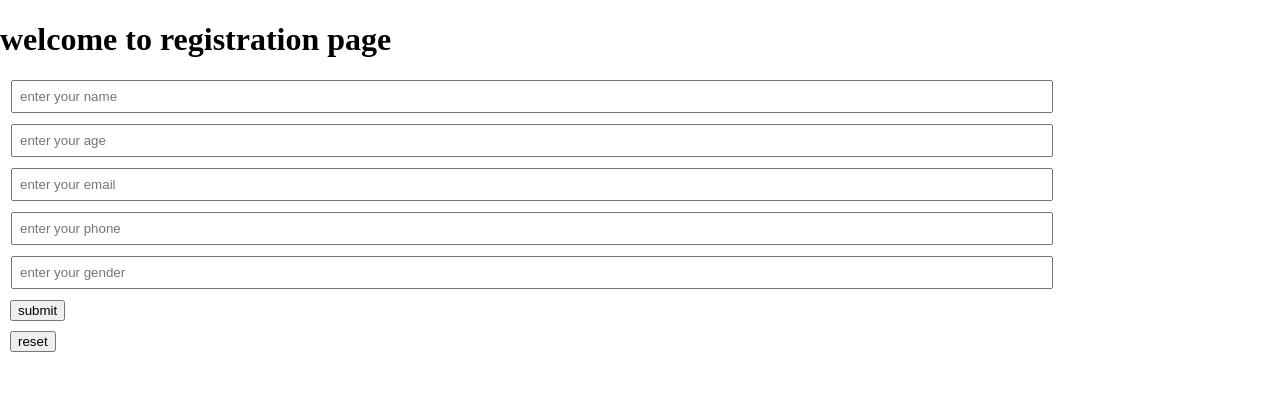
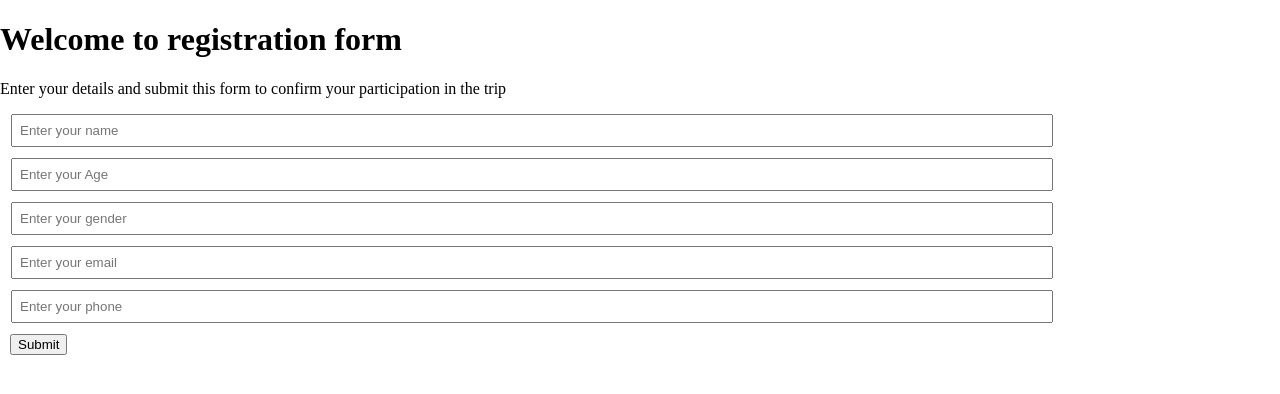
Before and after one commit to AhmedKiser/CSE311Project, a PHP site: page /reg.php in a window 1280 px wide. Shown: the top 394 px of the page. Run offline with PHP 8.4, Linux system fonts and the light colour scheme.

Commit message:
reg fixed

```diff
--- a/reg.php
+++ b/reg.php
@@ -1,35 +1,43 @@
 <?php
-
-
-    if(isset($_POST['name'])){
+$insert = false;
+if(isset($_POST['name'])){
+    // Set connection variables
     $server = "localhost";
     $username = "root";
     $password = "";
-    $database = 'registration';
 
-    $conn = mysqli_connect($server,$username,$password,$database);
+    // Create a database connection
+    $con = mysqli_connect($server, $username, $password);
 
+    // Check for connection success
+    if(!$con){
+        die("connection to this database failed due to" . mysqli_connect_error());
+    }
+    // echo "Success connecting to the db";
 
-    if(!$conn){
-        die("connection failure".mysqli_connect_error());
-    }
-    echo "successfull";
-
+    // Collect post variables
     $name = $_POST['name'];
+    $gender = $_POST['gender'];
     $age = $_POST['age'];
     $email = $_POST['email'];
     $phone = $_POST['phone'];
-    $gender = $_POST['gender'];
 
+    $sql = "INSERT INTO `registration`.`reg` (`name`, `age`, `gender`, `email`, `phone`,`dt`) VALUES ('$name', '$age', '$gender', '$email', '$phone', current_timestamp());";
+    // echo $sql;
 
-    $sql = "INSERT INTO `reg` (`age`, `email`, `phone`, `gender`, `name`, `dt`) VALUES ('$age', '$email', '$phone', '$gender', '$name', current_timestamp());";
-    echo $sql;
+    // Execute the query
+    if($con->query($sql) == true){
+        // echo "Successfully inserted";
 
-    if($conn->query($sql)==true){
-        echo "successfull";
+        // Flag for successful insertion
+        $insert = true;
     }
-    else
-        echo "fail";
+    else{
+        echo "ERROR: $sql <br> $con->error";
+    }
+
+    // Close the database connection
+    $con->close();
 }
 ?>
 
@@ -37,24 +45,31 @@
 <html lang="en">
 <head>
     <meta charset="UTF-8">
-    <meta http-equiv="X-UA-Compatible" content="IE=edge">
     <meta name="viewport" content="width=device-width, initial-scale=1.0">
-    <title>Registration</title>
+    <title>Welcome to Travel Form</title>
+    <link href="https://fonts.googleapis.com/css?family=Roboto|Sriracha&display=swap" rel="stylesheet">
     <link rel="stylesheet" href="style.css">
 </head>
 <body>
-    <h1>welcome to registration page</h1>
-
+    <!-- <img class="bg" src="bg.jpg" alt="IIT Kharagpur"> -->
     <div class="container">
+        <h1>Welcome to registration form</h3>
+        <p>Enter your details and submit this form to confirm your participation in the trip </p>
+        <?php
+        if($insert == true){
+        echo "<p class='submitMsg'>Thanks for submitting your form</p>";
+        }
+    ?>
         <form action="reg.php" method="post">
-            <input type="text" name="Name" id="name" placeholder="enter your name">
-            <input type="text" name="age" id="age" placeholder="enter your age">
-            <input type="text" name="email" id="email " placeholder="enter your email">
-            <input type="text" name="phone" id="phone " placeholder="enter your phone">
-            <input type="text" name="gender" id="gender" placeholder="enter your gender">
-            <button class="btn" id="submit">submit</button>
-            <button class="btn" id="reset">reset</button>
+            <input type="text" name="name" id="name" placeholder="Enter your name">
+            <input type="text" name="age" id="age" placeholder="Enter your Age">
+            <input type="text" name="gender" id="gender" placeholder="Enter your gender">
+            <input type="email" name="email" id="email" placeholder="Enter your email">
+            <input type="phone" name="phone" id="phone" placeholder="Enter your phone">
+            <button class="btn">Submit</button>
         </form>
     </div>
-    </body>
+    <script src="index.js"></script>
+
+</body>
 </html>
```
